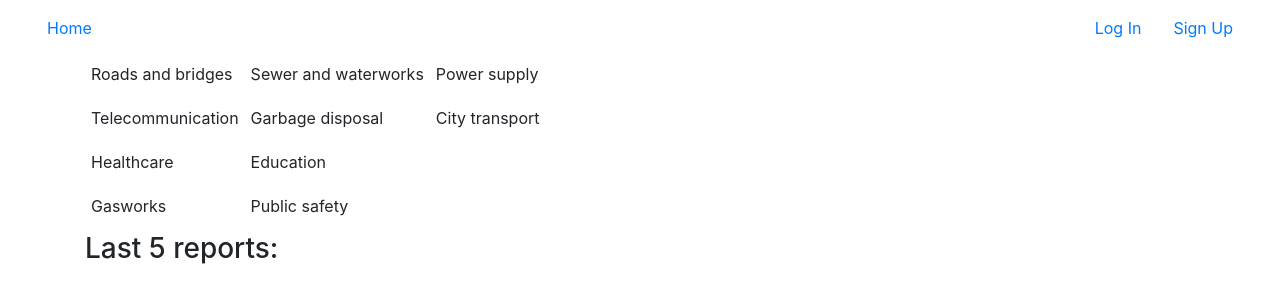
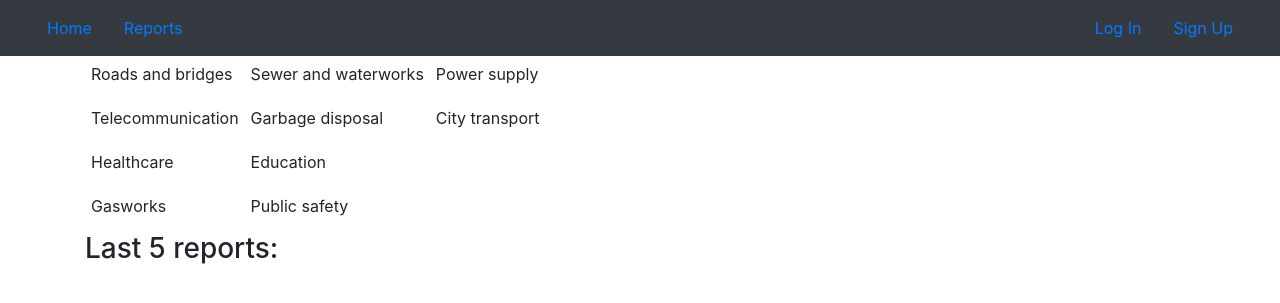
Before and after one commit to SDA-wrzesien-2023-gr2/citizen-report, a Django app: page / in a window 1280 px wide. Shown: the top 303 px of the page. Run offline with Django 4.2, Linux system fonts and the light colour scheme; data that the repository does not hold is empty; some libraries are stand-ins or nearby versions.

Commit message:
Correct template and views for category display

```diff
--- a/citizen_report/report/templates/detail.html
+++ b/citizen_report/report/templates/detail.html
@@ -1,14 +1,12 @@
 {% extends 'base.html' %}
 
 {% block title %}
-Strona ze szczegółami
+{{report.title}}
 {% endblock title %}
 
 {% block content %}
 
-<h3>Details page.</h3>
-
-<h4>{{report.title}}</h4>
+<h2>{{report.title}}</h2>
 <a>{{report.text}}</a>
 <p>{{report.created_at}}</p>
 <p>{{report.updated_at}}</p>
--- a/citizen_report/report/views.py
+++ b/citizen_report/report/views.py
@@ -11,7 +11,10 @@ def home(request):
 
 
 def list_reports(request):
-    reports = Report.objects.filter(category__contains=request.POST.get('category')).all()
+    if request.POST.get('category'):
+        reports = Report.objects.filter(category__contains=request.POST.get('category')).all()
+    else:
+        reports = Report.objects.all()
     return render(request, 'reports.html', {'reports': reports})
 
 
--- a/citizen_report/templates/base.html
+++ b/citizen_report/templates/base.html
@@ -14,11 +14,14 @@
   </title>
 </head>
 <body>
-<nav class="navbar navbar-inverse">
+<nav class="navbar navbar-inverse navbar-light bg-dark">
     <div class="container-fluid">
-        <ul class="nav">
+        <ul class="nav nav-pills">
             <li class="nav-item">
                 <a class="nav-link"  href="{% url 'home' %}">Home</a>
+            </li>
+            <li class="nav-item">
+                <a class="nav-link"  href="{% url 'reports' %}">Reports</a>
             </li>
             {% if user.is_authenticated %}
                 <li class="nav-item">
@@ -26,7 +29,7 @@
                 </li>
             {% endif %}
         </ul>
-        <ul class="nav navbar-right">
+        <ul class="nav nav-pills navbar-right">
             {% if user.is_authenticated %}
                 <li class="nav-item">
                     <a class="nav-link"  href="{% url 'profile' %}">{{user.username}}</a>
```
